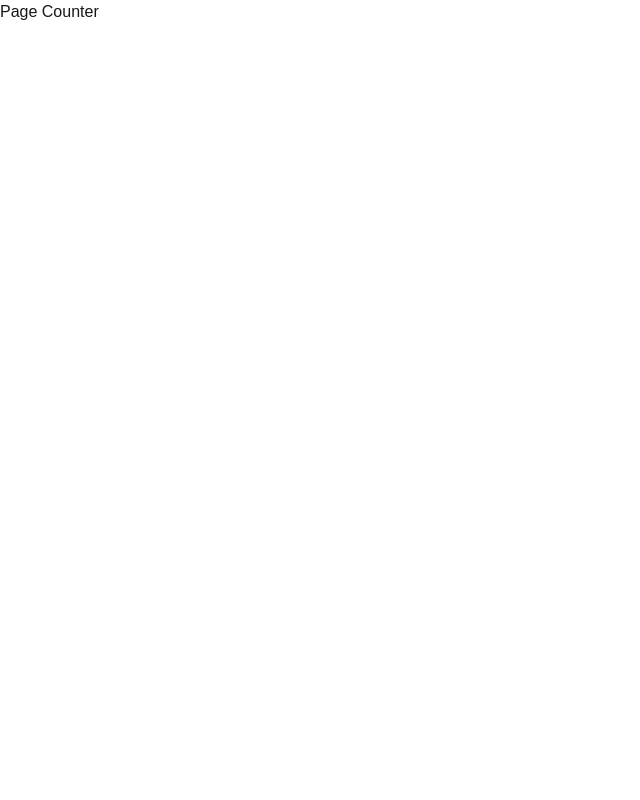
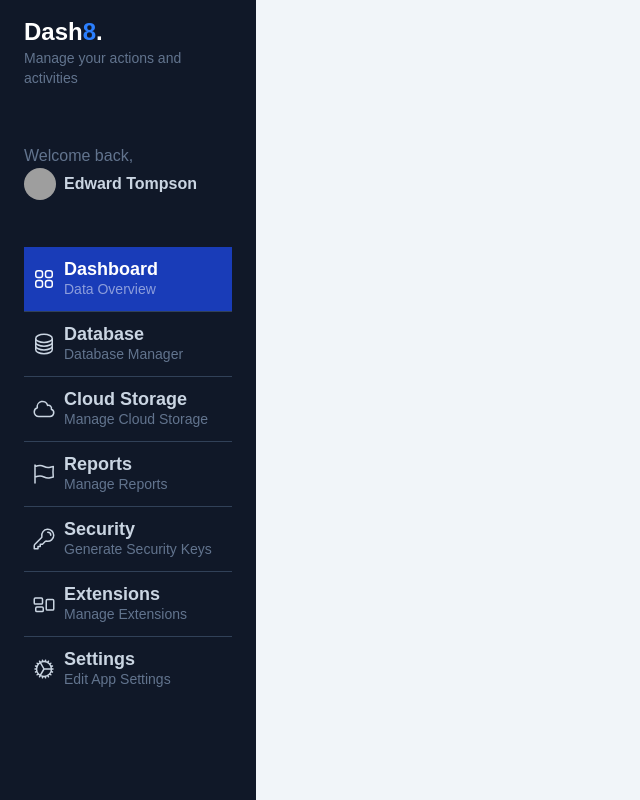
Before and after one commit to Next-Frameworks/02-my-dashboard, a Next.js app: page /dashboard/counter in a window 1280 px wide. Shown: the whole page, without its empty margins (0-640 px from the left). Built offline with nearby package versions, Linux system fonts and the light colour scheme; grey boxes are pictures that could not be loaded.

Commit message:
Diseño de dashboard

```diff
--- a/src/app/dashboard/counter/page.tsx
+++ b/src/app/dashboard/counter/page.tsx
@@ -1,5 +1,8 @@
 
 // prc -> snippet
+
+// Lugar para creatividad
+// https://www.creative-tim.com/twcomponents/component/dashboard-navigation
 export default function CounterPage() {
   return (
     <div>
--- /dev/null
+++ b/src/app/dashboard/layout.tsx
@@ -0,0 +1,109 @@
+
+export default function DashboardLayout({ children }: { children: React.ReactNode; }) {
+  return (
+    <div className="bg-slate-100 overflow-y-scroll w-screen h-screen antialiased text-slate-300 selection:bg-blue-600 selection:text-white">
+      <div className="flex flex-col relative w-screen">
+        <div id="menu" className="bg-gray-900 min-h-screen z-10 text-slate-300 w-64 fixed left-0 h-screen overflow-y-scroll">
+          <div id="logo" className="my-4 px-6">
+            <h1 className="text-lg md:text-2xl font-bold text-white">Dash<span className="text-blue-500">8</span>.</h1>
+            <p className="text-slate-500 text-sm">Manage your actions and activities</p>
+          </div>
+          <div id="profile" className="px-6 py-10">
+            <p className="text-slate-500">Welcome back,</p>
+            <a href="#" className="inline-flex space-x-2 items-center">
+              <span>
+                <img className="rounded-full w-8 h-8" src="https://images.unsplash.com/photo-1542909168-82c3e7fdca5c?ixlib=rb-4.0.3&ixid=MnwxMjA3fDB8MHxwaG90by1wYWdlfHx8fGVufDB8fHx8&auto=format&fit=crop&w=128&q=80" alt="" />
+              </span>
+              <span className="text-sm md:text-base font-bold">
+                Edward Tompson
+              </span>
+            </a>
+          </div>
+          <div id="nav" className="w-full px-6">
+            <a href="#" className="w-full px-2 inline-flex space-x-2 items-center border-b border-slate-700 py-3 bg-blue-800 hover:bg-white/5 transition ease-linear duration-150">
+              <div>
+                <svg xmlns="http://www.w3.org/2000/svg" fill="none" viewBox="0 0 24 24" strokeWidth="1.5" stroke="currentColor" className="w-6 h-6 text-white">
+                  <path strokeLinecap="round" strokeLinejoin="round" d="M3.75 6A2.25 2.25 0 016 3.75h2.25A2.25 2.25 0 0110.5 6v2.25a2.25 2.25 0 01-2.25 2.25H6a2.25 2.25 0 01-2.25-2.25V6zM3.75 15.75A2.25 2.25 0 016 13.5h2.25a2.25 2.25 0 012.25 2.25V18a2.25 2.25 0 01-2.25 2.25H6A2.25 2.25 0 013.75 18v-2.25zM13.5 6a2.25 2.25 0 012.25-2.25H18A2.25 2.25 0 0120.25 6v2.25A2.25 2.25 0 0118 10.5h-2.25a2.25 2.25 0 01-2.25-2.25V6zM13.5 15.75a2.25 2.25 0 012.25-2.25H18a2.25 2.25 0 012.25 2.25V18A2.25 2.25 0 0118 20.25h-2.25A2.25 2.25 0 0113.5 18v-2.25z" />
+                </svg>
+
+              </div>
+              <div className="flex flex-col">
+                <span className="text-lg font-bold leading-5 text-white">Dashboard</span>
+                <span className="text-sm text-white/50 hidden md:block">Data Overview</span>
+              </div>
+            </a>
+            <a href="#" className="w-full px-2 inline-flex space-x-2 items-center border-b border-slate-700 py-3 hover:bg-white/5 transition ease-linear duration-150">
+              <div>
+                <svg xmlns="http://www.w3.org/2000/svg" fill="none" viewBox="0 0 24 24" strokeWidth="1.5" stroke="currentColor" className="w-6 h-6">
+                  <path strokeLinecap="round" strokeLinejoin="round" d="M20.25 6.375c0 2.278-3.694 4.125-8.25 4.125S3.75 8.653 3.75 6.375m16.5 0c0-2.278-3.694-4.125-8.25-4.125S3.75 4.097 3.75 6.375m16.5 0v11.25c0 2.278-3.694 4.125-8.25 4.125s-8.25-1.847-8.25-4.125V6.375m16.5 0v3.75m-16.5-3.75v3.75m16.5 0v3.75C20.25 16.153 16.556 18 12 18s-8.25-1.847-8.25-4.125v-3.75m16.5 0c0 2.278-3.694 4.125-8.25 4.125s-8.25-1.847-8.25-4.125" />
+                </svg>
+              </div>
+              <div className="flex flex-col">
+                <span className="text-lg text-slate-300 font-bold leading-5">Database</span>
+                <span className="text-sm text-slate-500 hidden md:block">Database Manager</span>
+              </div>
+            </a>
+            <a href="#" className="w-full px-2 inline-flex space-x-2 items-center border-b border-slate-700 py-3 hover:bg-white/5 transition ease-linear duration-150">
+              <div>
+                <svg xmlns="http://www.w3.org/2000/svg" fill="none" viewBox="0 0 24 24" strokeWidth="1.5" stroke="currentColor" className="w-6 h-6">
+                  <path strokeLinecap="round" strokeLinejoin="round" d="M2.25 15a4.5 4.5 0 004.5 4.5H18a3.75 3.75 0 001.332-7.257 3 3 0 00-3.758-3.848 5.25 5.25 0 00-10.233 2.33A4.502 4.502 0 002.25 15z" />
+                </svg>
+              </div>
+              <div className="flex flex-col">
+                <span className="text-lg text-slate-300 font-bold leading-5">Cloud Storage</span>
+                <span className="text-sm text-slate-500 hidden md:block">Manage Cloud Storage</span>
+              </div>
+            </a>
+            <a href="#" className="w-full px-2 inline-flex space-x-2 items-center border-b border-slate-700 py-3 hover:bg-white/5 transition ease-linear duration-150">
+              <div>
+                <svg xmlns="http://www.w3.org/2000/svg" fill="none" viewBox="0 0 24 24" strokeWidth="1.5" stroke="currentColor" className="w-6 h-6">
+                  <path strokeLinecap="round" strokeLinejoin="round" d="M3 3v1.5M3 21v-6m0 0l2.77-.693a9 9 0 016.208.682l.108.054a9 9 0 006.086.71l3.114-.732a48.524 48.524 0 01-.005-10.499l-3.11.732a9 9 0 01-6.085-.711l-.108-.054a9 9 0 00-6.208-.682L3 4.5M3 15V4.5" />
+                </svg>
+              </div>
+              <div className="flex flex-col">
+                <span className="text-lg text-slate-300 font-bold leading-5">Reports</span>
+                <span className="text-sm text-slate-500 hidden md:block">Manage Reports</span>
+              </div>
+            </a>
+            <a href="#" className="w-full px-2 inline-flex space-x-2 items-center border-b border-slate-700 py-3 hover:bg-white/5 transition ease-linear duration-150">
+              <div>
+                <svg xmlns="http://www.w3.org/2000/svg" fill="none" viewBox="0 0 24 24" strokeWidth="1.5" stroke="currentColor" className="w-6 h-6">
+                  <path strokeLinecap="round" strokeLinejoin="round" d="M15.75 5.25a3 3 0 013 3m3 0a6 6 0 01-7.029 5.912c-.563-.097-1.159.026-1.563.43L10.5 17.25H8.25v2.25H6v2.25H2.25v-2.818c0-.597.237-1.17.659-1.591l6.499-6.499c.404-.404.527-1 .43-1.563A6 6 0 1121.75 8.25z" />
+                </svg>
+              </div>
+              <div className="flex flex-col">
+                <span className="text-lg text-slate-300 font-bold leading-5">Security</span>
+                <span className="text-sm text-slate-500 hidden md:block">Generate Security Keys</span>
+              </div>
+            </a>
+            <a href="#" className="w-full px-2 inline-flex space-x-2 items-center border-b border-slate-700 py-3 hover:bg-white/5 transition ease-linear duration-150">
+              <div>
+                <svg xmlns="http://www.w3.org/2000/svg" fill="none" viewBox="0 0 24 24" strokeWidth="1.5" stroke="currentColor" className="w-6 h-6">
+                  <path strokeLinecap="round" strokeLinejoin="round" d="M2.25 7.125C2.25 6.504 2.754 6 3.375 6h6c.621 0 1.125.504 1.125 1.125v3.75c0 .621-.504 1.125-1.125 1.125h-6a1.125 1.125 0 01-1.125-1.125v-3.75zM14.25 8.625c0-.621.504-1.125 1.125-1.125h5.25c.621 0 1.125.504 1.125 1.125v8.25c0 .621-.504 1.125-1.125 1.125h-5.25a1.125 1.125 0 01-1.125-1.125v-8.25zM3.75 16.125c0-.621.504-1.125 1.125-1.125h5.25c.621 0 1.125.504 1.125 1.125v2.25c0 .621-.504 1.125-1.125 1.125h-5.25a1.125 1.125 0 01-1.125-1.125v-2.25z" />
+                </svg>
+              </div>
+              <div className="flex flex-col">
+                <span className="text-lg text-slate-300 font-bold leading-5">Extensions</span>
+                <span className="text-sm text-slate-500 hidden md:block">Manage Extensions</span>
+              </div>
+            </a>
+            <a href="#" className="w-full px-2 inline-flex space-x-2 items-center py-3 hover:bg-white/5 transition ease-linear duration-150">
+              <div>
+                <svg xmlns="http://www.w3.org/2000/svg" fill="none" viewBox="0 0 24 24" strokeWidth="1.5" stroke="currentColor" className="w-6 h-6">
+                  <path strokeLinecap="round" strokeLinejoin="round" d="M4.5 12a7.5 7.5 0 0015 0m-15 0a7.5 7.5 0 1115 0m-15 0H3m16.5 0H21m-1.5 0H12m-8.457 3.077l1.41-.513m14.095-5.13l1.41-.513M5.106 17.785l1.15-.964m11.49-9.642l1.149-.964M7.501 19.795l.75-1.3m7.5-12.99l.75-1.3m-6.063 16.658l.26-1.477m2.605-14.772l.26-1.477m0 17.726l-.26-1.477M10.698 4.614l-.26-1.477M16.5 19.794l-.75-1.299M7.5 4.205L12 12m6.894 5.785l-1.149-.964M6.256 7.178l-1.15-.964m15.352 8.864l-1.41-.513M4.954 9.435l-1.41-.514M12.002 12l-3.75 6.495" />
+                </svg>
+              </div>
+              <div className="flex flex-col">
+                <span className="text-lg text-slate-300 font-bold leading-5">Settings</span>
+                <span className="text-sm text-slate-500 hidden md:block">Edit App Settings</span>
+              </div>
+            </a>
+
+          </div>
+        </div>
+
+
+      </div>
+    </div>
+  );
+}
```
